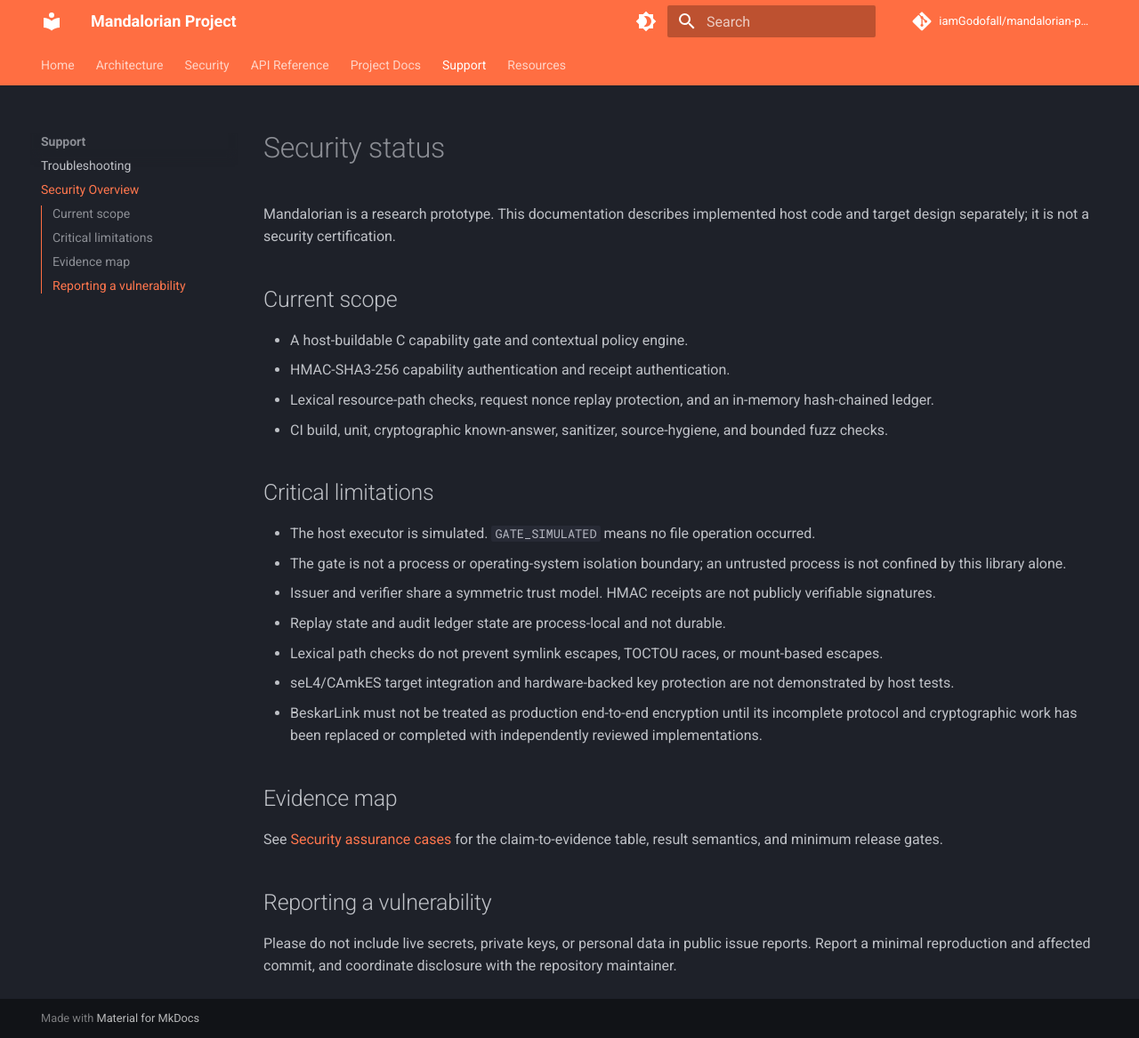
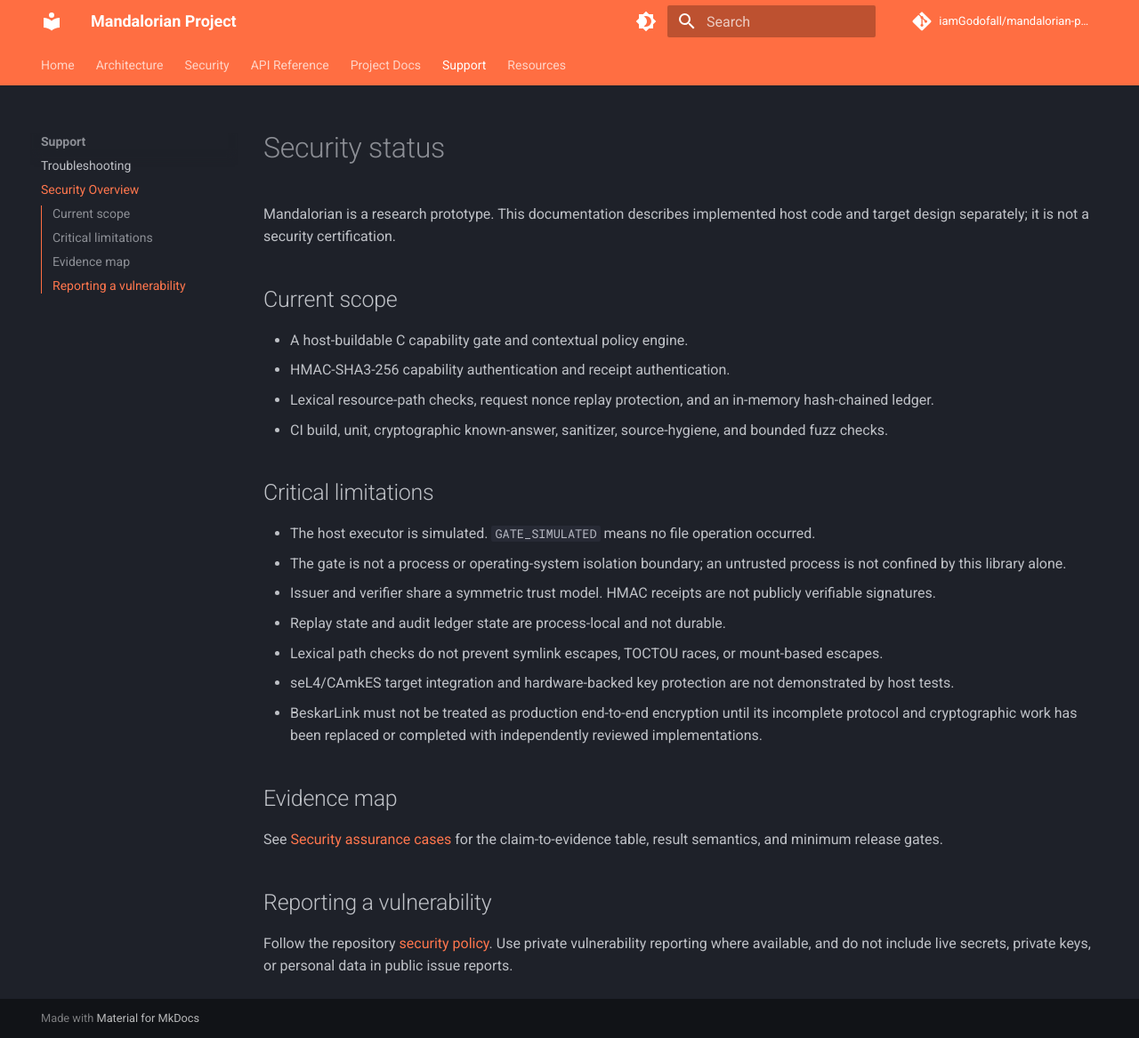
Before and after one commit to iamGodofall/mandalorian-project, an MkDocs documentation site: the page built from docs/security/README.md, in a window 1280 px wide and 1167 px high. Shown: the whole window at 89% size. Built offline with MkDocs 1.6.1 and Material for MkDocs 9.7.7, drawn with Linux system fonts in a browser that asks for light colours; comment, search, counter and statistics services are not loaded.

Commit message:
Connect security overview to responsible disclosure policy

```diff
--- a/docs/security/README.md
+++ b/docs/security/README.md
@@ -25,4 +25,4 @@ See [Security assurance cases](ASSURANCE_CASES.md) for the claim-to-evidence tab
 
 ## Reporting a vulnerability
 
-Please do not include live secrets, private keys, or personal data in public issue reports. Report a minimal reproduction and affected commit, and coordinate disclosure with the repository maintainer.
+Follow the repository [security policy](../../SECURITY.md). Use private vulnerability reporting where available, and do not include live secrets, private keys, or personal data in public issue reports.
```
